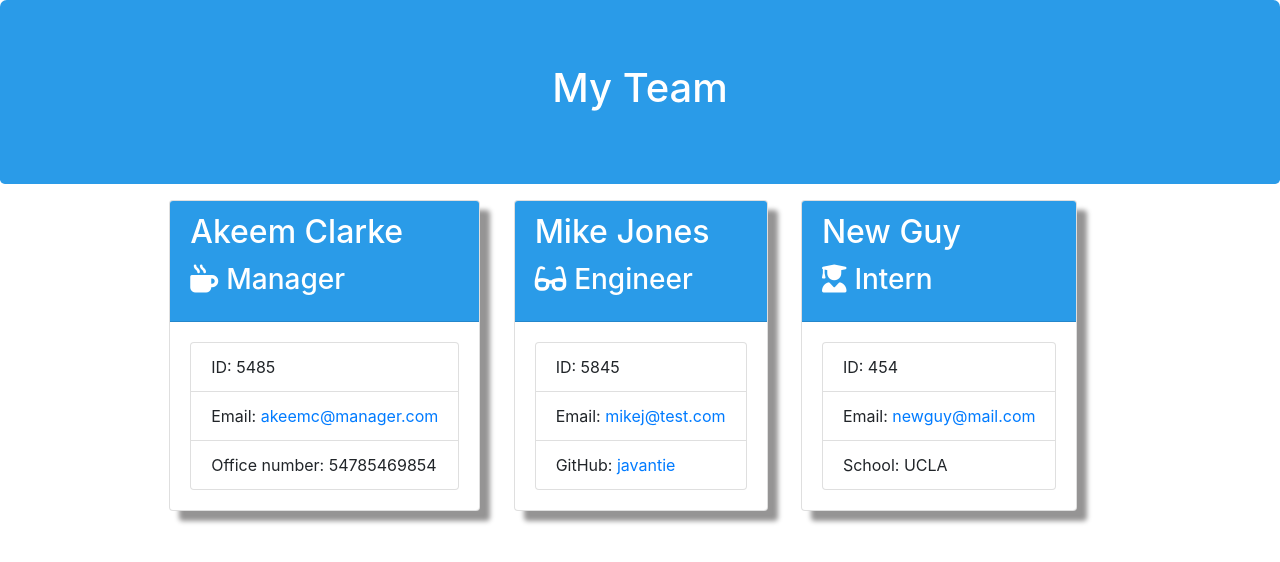
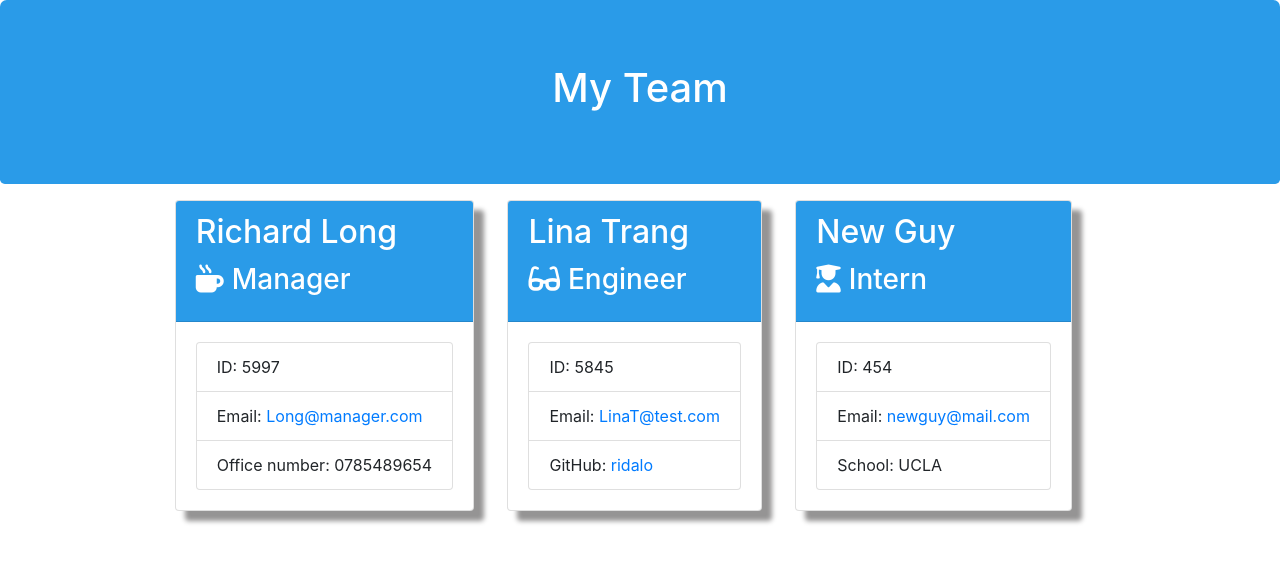
Before and after one commit to ridalo/Team-Profile-Generator, a website: page dist/index.html in a window 1280 px wide. Drawn offline with nearby package versions, Linux system fonts and the light colour scheme.

Commit message:
readme edit, package.json edit.

```diff
--- a/dist/index.html
+++ b/dist/index.html
@@ -28,37 +28,37 @@
         <div class="team-area col-12 d-flex justify-content-center">
           <div class="card employee-card marginRight">
   <div class="card-header blueTheme">
-    <h2 class="card-title">Akeem Clarke</h2>
+    <h2 class="card-title">Richard Long</h2>
     <h3 class="card-title"><i class="fas fa-mug-hot mr-2"></i>Manager</h3>
   </div>
   <div class="card-body">
     <ul class="list-group">
-      <li class="list-group-item">ID: 5485</li>
+      <li class="list-group-item">ID: 5997</li>
       <li class="list-group-item">
-        Email: <a href="mailto:akeemc@manager.com">akeemc@manager.com</a>
+        Email: <a href="mailto:Long@manager.com">Long@manager.com</a>
       </li>
-      <li class="list-group-item">Office number: 54785469854</li>
+      <li class="list-group-item">Office number: 0785489654</li>
     </ul>
   </div>
 </div>
 <div class="card employee-card marginRight">
   <div class="card-header blueTheme">
-    <h2 class="card-title">Mike Jones</h2>
+    <h2 class="card-title">Lina Trang</h2>
     <h3 class="card-title"><i class="fas fa-glasses mr-2"></i>Engineer</h3>
   </div>
   <div class="card-body">
     <ul class="list-group">
       <li class="list-group-item">ID: 5845</li>
       <li class="list-group-item">
-        Email: <a href="mailto:mikej@test.com">mikej@test.com</a>
+        Email: <a href="mailto:LinaT@test.com">LinaT@test.com</a>
       </li>
       <li class="list-group-item">
         GitHub:
         <a
-          href="https://github.com/javantie"
+          href="https://github.com/ridalo"
           target="_blank"
           rel="noopener noreferrer"
-          >javantie</a
+          >ridalo</a
         >
       </li>
     </ul>
```
Also changed, not shown: package.json (+12 -7 lines), README.md.
